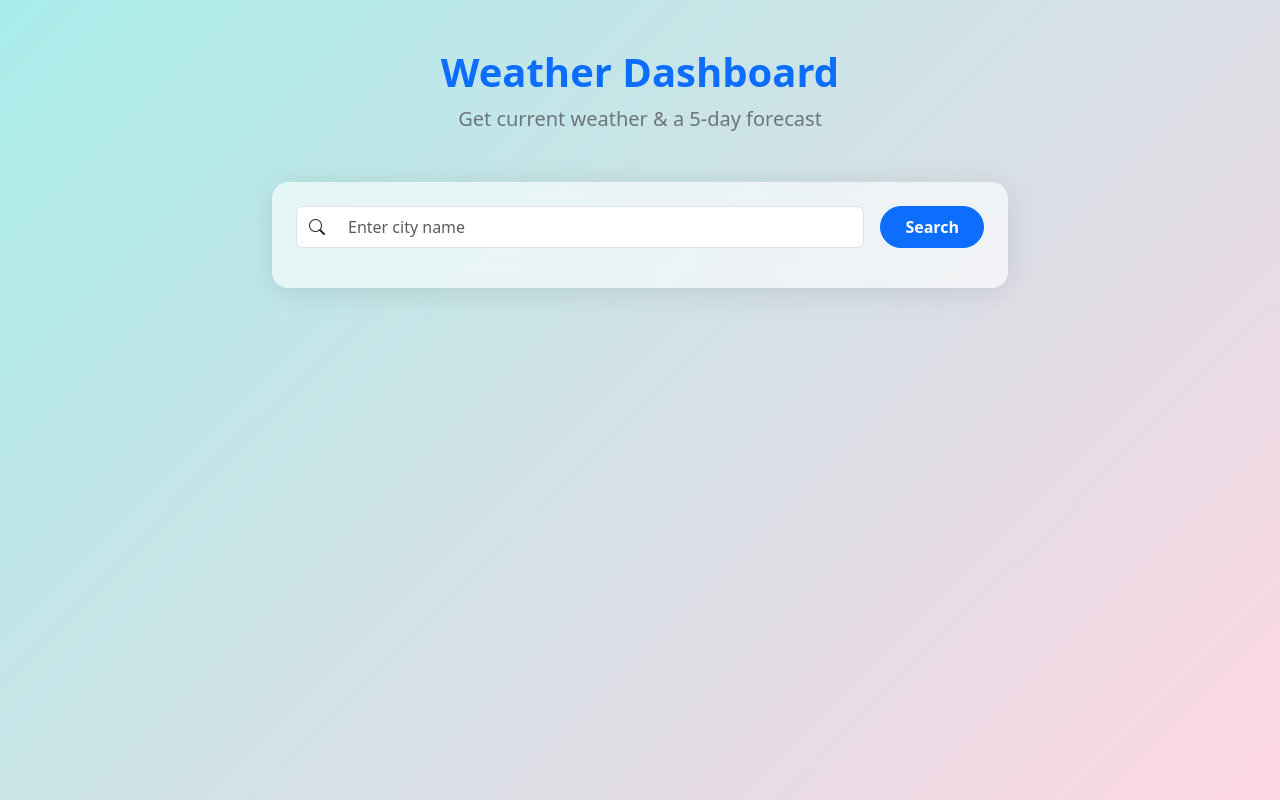
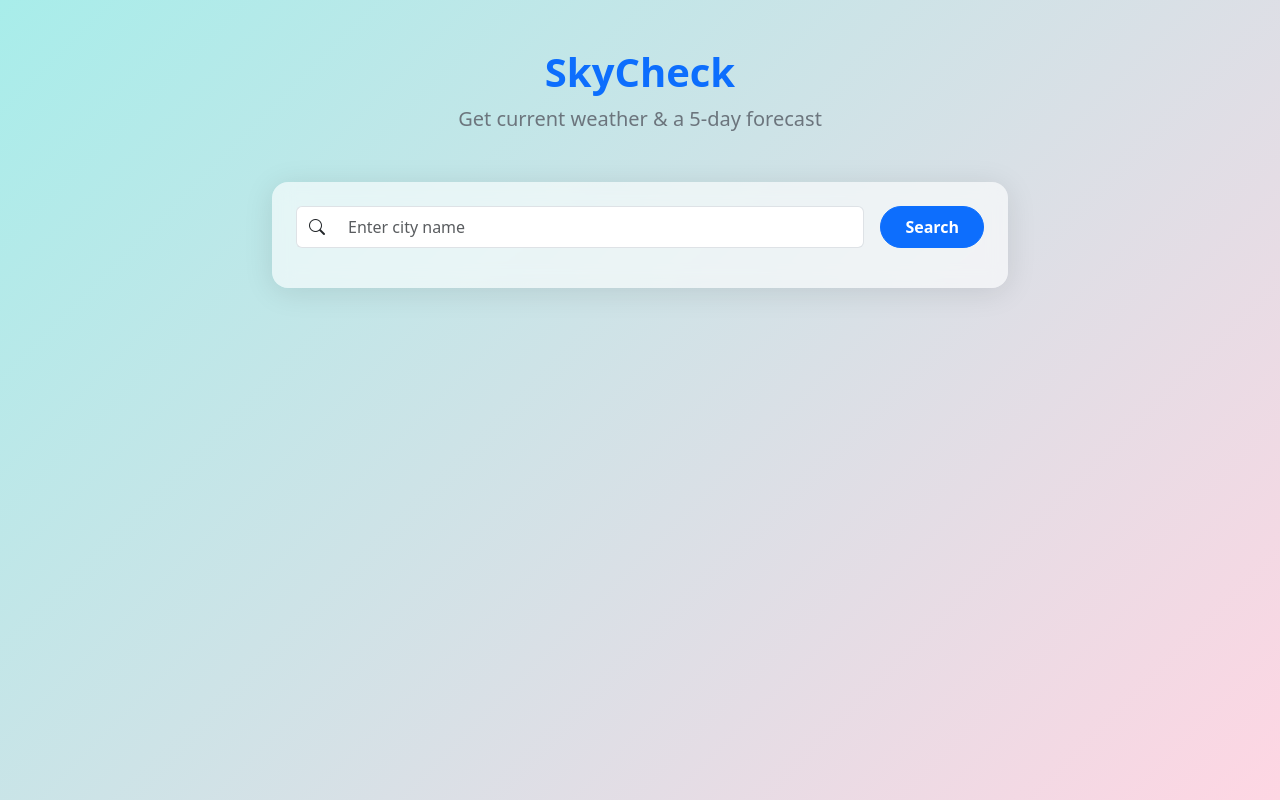
Before and after one commit to ancension/weather, a plain HTML site: page index.html in a window 1280 px wide. Drawn offline with nearby package versions, Linux system fonts and the light colour scheme.

Commit message:
updated header

```diff
--- a/index.html
+++ b/index.html
@@ -3,7 +3,7 @@
 <head>
   <meta charset="UTF-8" />
   <meta name="viewport" content="width=device-width, initial-scale=1.0" />
-  <title>Weather Dashboard</title>
+  <title>SkyCheck</title>
 
   <link
     href="https://cdn.jsdelivr.net/npm/bootstrap@5.3.3/dist/css/bootstrap.min.css"
@@ -46,7 +46,7 @@
   <div class="container py-5">
 
     <header class="text-center mb-5">
-      <h1 class="fw-bold text-primary">Weather Dashboard</h1>
+      <h1 class="fw-bold text-primary">SkyCheck</h1>
       <p class="text-secondary fs-5">Get current weather &amp; a 5‑day forecast</p>
     </header>
 
```
